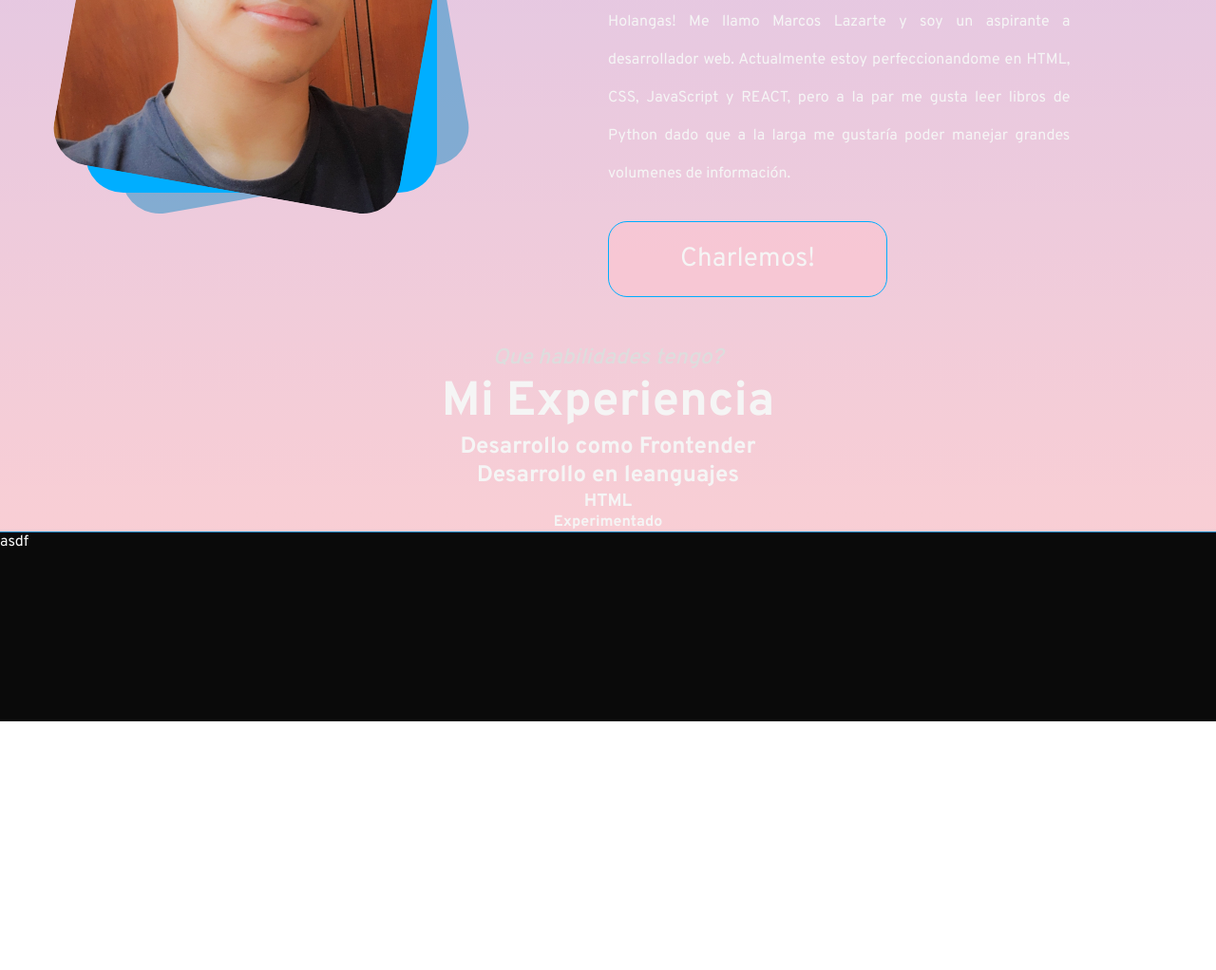
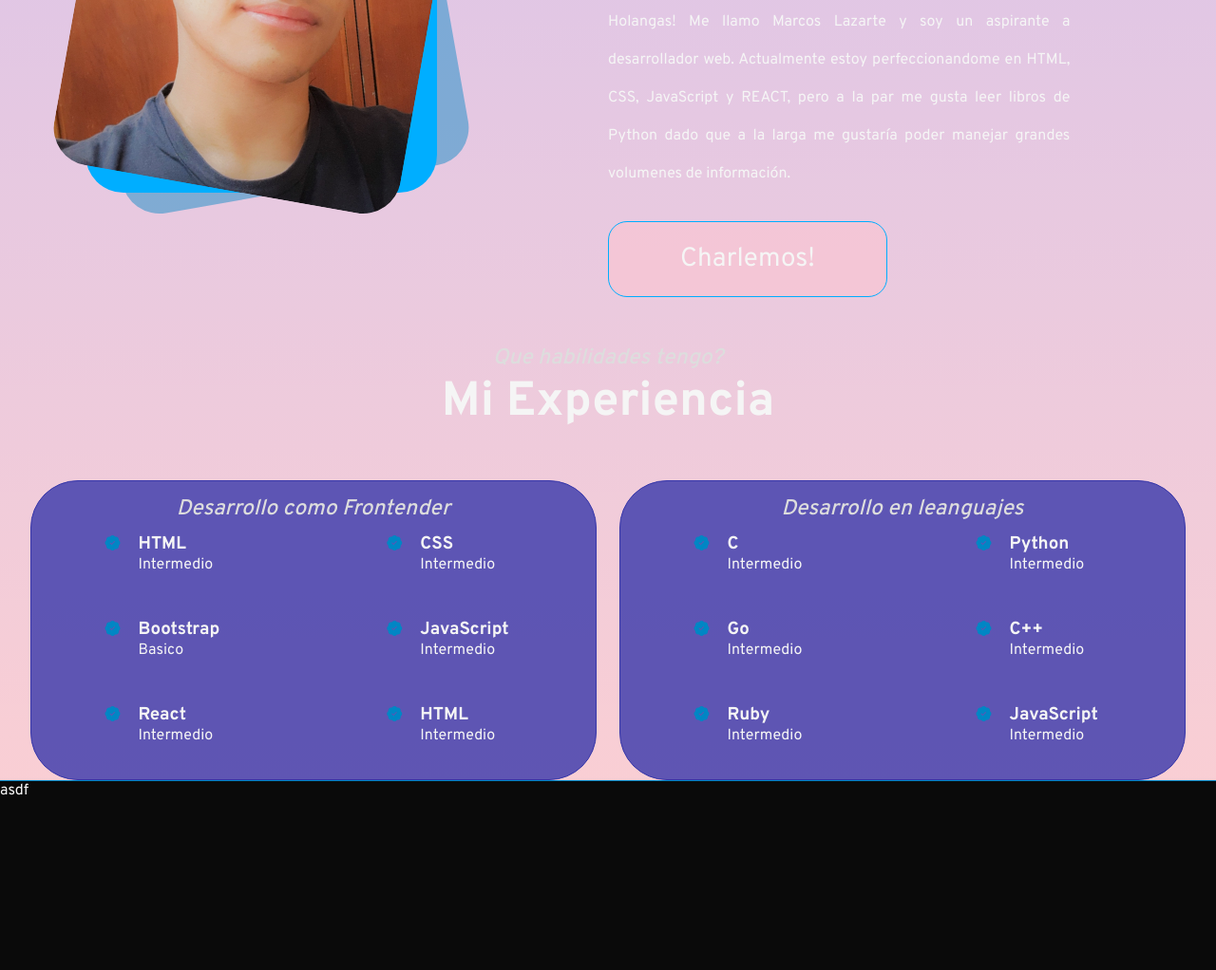
Before and after one commit to MarcosLazarte/YP4.0---Front-end-Academy---2022, a plain HTML site: page index.html in a window 1280 px wide. Shown: the part 1330-2352 px from the top of the page at 95% size. Before the commit the page ends 2090 px from the top, so only its background shows below. Drawn offline with nearby package versions, Linux system fonts and the light colour scheme.

Commit message:
agregando experiencia

```diff
--- a/index.html
+++ b/index.html
@@ -116,31 +116,103 @@
             <section>
                 <h3 id="cuerpoAcercaDeMi" class="subTitulo marginTopGrande">Que habilidades tengo?</h3>
                 <h2 class="titulo">Mi Experiencia</h2>
-                <section>
-                    <article>
-                        <h2>Desarrollo como Frontender</h2>
-                        <div>
-
+                <section class="cuerpo_experiencia">
+                    <article class="cuerpo_experiencia-front marginTopGrande">
+                        <h2 class="subTitulo marginTopChico">Desarrollo como Frontender</h2>
+                        <div class="cuerpo_experiencia-contenedorTarjetas">
+                            <div class="cuerpo_experiencia-tarjeta">
+                                <i class="bi bi-patch-check-fill cuerpo_experiencia-icono"></i>
+                                <div>
+                                    <h3>HTML</h3>
+                                    <span>Intermedio</span>
+                                </div>
+                            </div>
+                            <div class="cuerpo_experiencia-tarjeta">
+                                <i class="bi bi-patch-check-fill cuerpo_experiencia-icono"></i>
+                                <div>
+                                    <h3>CSS</h3>
+                                    <span>Intermedio</span>
+                                </div>
+                            </div>
+                            <div class="cuerpo_experiencia-tarjeta">
+                                <i class="bi bi-patch-check-fill cuerpo_experiencia-icono"></i>
+                                <div>
+                                    <h3>Bootstrap</h3>
+                                    <span>Basico</span>
+                                </div>
+                            </div>
+                            <div class="cuerpo_experiencia-tarjeta">
+                                <i class="bi bi-patch-check-fill cuerpo_experiencia-icono"></i>
+                                <div>
+                                    <h3>JavaScript</h3>
+                                    <span>Intermedio</span>
+                                </div>
+                            </div>
+                            <div class="cuerpo_experiencia-tarjeta">
+                                <i class="bi bi-patch-check-fill cuerpo_experiencia-icono"></i>
+                                <div>
+                                    <h3>React</h3>
+                                    <span>Intermedio</span>
+                                </div>
+                            </div>
+                            <div class="cuerpo_experiencia-tarjeta">
+                                <i class="bi bi-patch-check-fill cuerpo_experiencia-icono"></i>
+                                <div>
+                                    <h3>HTML</h3>
+                                    <span>Intermedio</span>
+                                </div>
+                            </div>
                         </div>
                     </article>
-                    <article>
-                        <h2>Desarrollo en leanguajes</h2>
-                        <div>
-                            <div>
-
+                    <div></div>
+                    <article  class="cuerpo_experiencia-front marginTopGrande">
+                        <h2 class="subTitulo marginTopChico">Desarrollo en leanguajes</h2>
+                        <div class="cuerpo_experiencia-contenedorTarjetas">
+                            <div class="cuerpo_experiencia-tarjeta">
+                                <i class="bi bi-patch-check-fill cuerpo_experiencia-icono"></i>
                                 <div>
-                                    <h3>HTML</h3>
-                                    <h4>Experimentado</h4>
+                                    <h3>C</h3>
+                                    <span>Intermedio</span>
                                 </div>
-
                             </div>
-                            <div></div>
-                            <div></div>
-                            <div></div>
-                            <div></div>
-                            <div></div>
+                            <div class="cuerpo_experiencia-tarjeta">
+                                <i class="bi bi-patch-check-fill cuerpo_experiencia-icono"></i>
+                                <div>
+                                    <h3>Python</h3>
+                                    <span>Intermedio</span>
+                                </div>
+                            </div>
+                            <div class="cuerpo_experiencia-tarjeta">
+                                <i class="bi bi-patch-check-fill cuerpo_experiencia-icono"></i>
+                                <div>
+                                    <h3>Go</h3>
+                                    <span>Intermedio</span>
+                                </div>
+                            </div>
+                            <div class="cuerpo_experiencia-tarjeta">
+                                <i class="bi bi-patch-check-fill cuerpo_experiencia-icono"></i>
+                                <div>
+                                    <h3>C++</h3>
+                                    <span>Intermedio</span>
+                                </div>
+                            </div>
+                            <div class="cuerpo_experiencia-tarjeta">
+                                <i class="bi bi-patch-check-fill cuerpo_experiencia-icono"></i>
+                                <div>
+                                    <h3>Ruby</h3>
+                                    <span>Intermedio</span>
+                                </div>
+                            </div>
+                            <div class="cuerpo_experiencia-tarjeta">
+                                <i class="bi bi-patch-check-fill cuerpo_experiencia-icono"></i>
+                                <div>
+                                    <h3>JavaScript</h3>
+                                    <span>Intermedio</span>
+                                </div>
+                            </div>
                         </div>
                     </article>
+
                 </section>
             </section>
         </section>
--- a/style/style.css
+++ b/style/style.css
@@ -323,6 +323,37 @@ body{
         rotate: 10deg;
         border-radius: 40px;
     }
+    .cuerpo_experiencia{
+        width: 100%;
+        display: grid;
+        grid-template-columns: 49% 2% 49%;
+    }
+    .cuerpo_experiencia-front{
+        border-radius: 50px;
+        background-color: #3636aac9;
+        border: solid 1px #3636aa;
+        width: 100%;
+    }
+    .cuerpo_experiencia-contenedorTarjetas{
+        display: flex;
+        flex-wrap: wrap;
+        justify-content: space-around;
+    }
+    .cuerpo_experiencia-tarjeta{
+        display: grid;
+        grid-template-columns: 30% 70%;
+        grid-template-rows: auto;
+        width: 180px;
+        height: 70px;
+        border-radius: 10px;
+        text-align: left;
+        margin: 10px;
+        font-size: 16px;
+    }
+    .cuerpo_experiencia-icono{
+        margin: 2.5px auto 0;
+        color: #0086c4;
+    }
     footer{
         border-top: 1px solid #0086c4;
         background-color: rgb(10, 10, 10);
@@ -404,6 +435,11 @@ body{
     .cuerpo_charlemos{
         float: none;
     }
+    .cuerpo_experiencia{
+        display: grid;
+        grid-template-columns: auto;
+        grid-template-rows: auto auto;
+    }
     .footer{
         width: 100%;
     }
```
